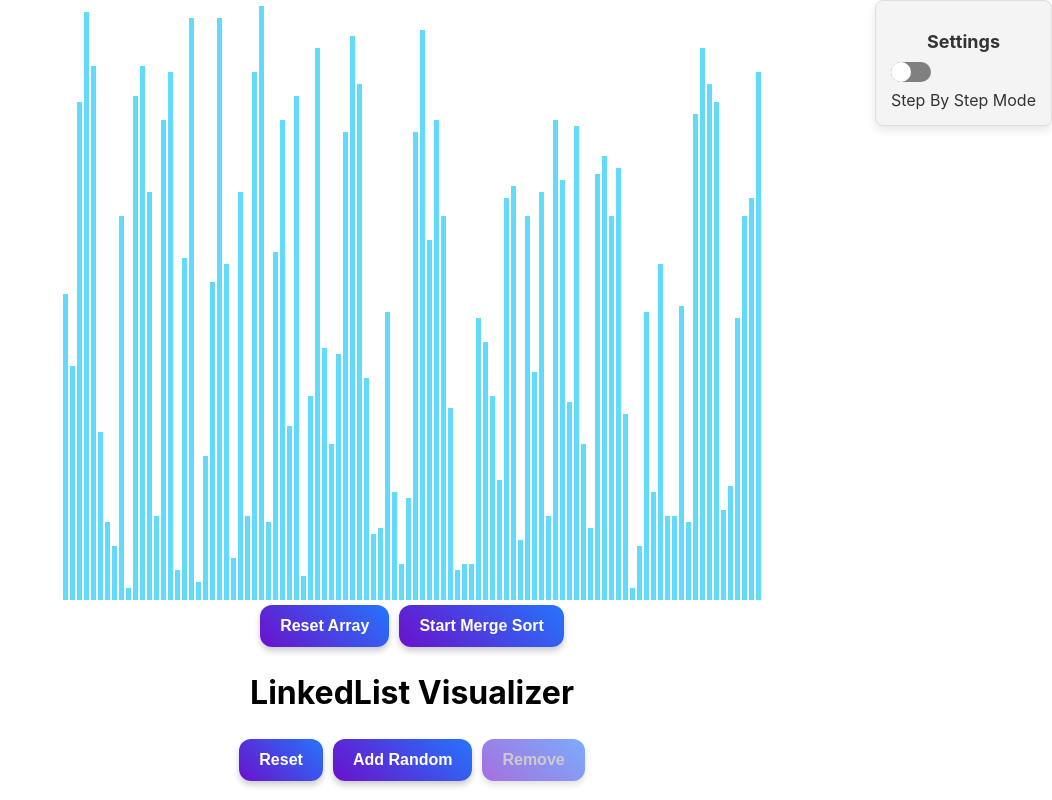
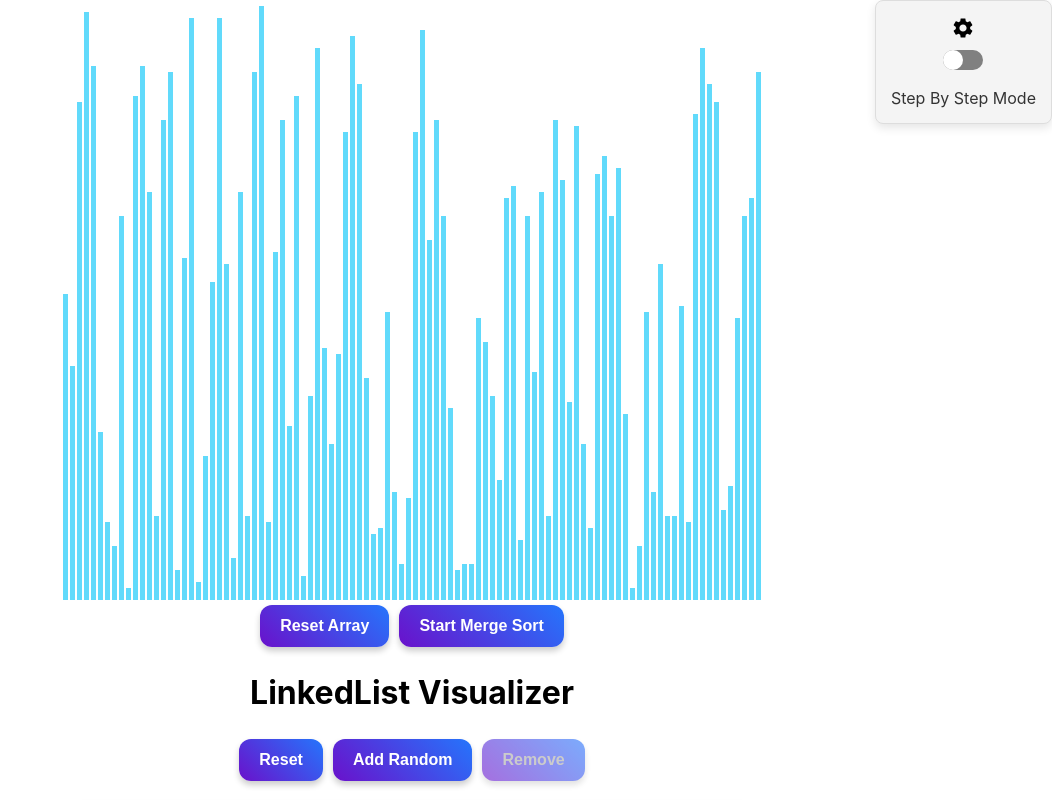
Before and after one commit to kevincas01/AlgoLens, a React (Create React App) app in the folder algo-lens-react/: page / in a window 1280 px wide. Shown: the top 800 px of the page, without its empty margins (228-1280 px from the left). Built offline with nearby package versions, Linux system fonts and the light colour scheme.

Commit message:
on mouse enter/leave for settings container

```diff
--- a/algo-lens-react/src/App.css
+++ b/algo-lens-react/src/App.css
@@ -83,8 +83,16 @@ button:disabled {
   margin: 0 auto;
   box-shadow: 0 4px 10px rgba(0, 0, 0, 0.1);
   text-align: center;
+  display: flex;
+  flex-direction: column;
+  justify-content: center;
+  align-items: center;
+
 }
 
+.settings-radio-groups-container {
+  overflow: hidden;
+}
 .settings-header {
   font-size: 18px;
   font-weight: bold;
@@ -96,9 +104,12 @@ button:disabled {
   display: flex;
   flex-direction: column;
   gap: 8px;
+  justify-content: center;
+  align-items: center;
 }
 
 .switch-mode-container {
+  margin: 10px;
   width: 40px;
   height: 20px;
   position: relative;
@@ -144,7 +155,7 @@ button:disabled {
 
 /* Hover state */
 .settings-checkbox:hover {
-  box-shadow: 0 0 6px #2a5298;
+  box-shadow: 0 0 8px #2a5298;
 }
 
 /* Focus state */
@@ -159,7 +170,6 @@ button:disabled {
   color: #333;
   vertical-align: middle;
 }
-
 
 .sorting-visualization {
   justify-items: center;
--- a/algo-lens-react/src/Components/HeaderSettings.js
+++ b/algo-lens-react/src/Components/HeaderSettings.js
@@ -1,13 +1,45 @@
-import React from "react";
+import React, { useEffect, useRef } from "react";
+import SettingsIcon from "@mui/icons-material/Settings";
+const HeaderSettings = ({ stepByStepMode, setStepByStepMode }) => {
+  const settingsContainerRef = useRef(null);
+  const radioGroupsContainerRef = useRef(null);
 
-const HeaderSettings = ({ stepByStepMode, setStepByStepMode }) => {
+  useEffect(() => {
+    const settingsContainer = settingsContainerRef.current;
+    const radioGroupsContainer = radioGroupsContainerRef.current;
+
+    const handleMouseEnter = () => {
+      radioGroupsContainer.style.width = "fit-content";
+      radioGroupsContainer.style.height = "fit-content";
+    };
+
+    const handleMouseLeave = () => {
+      radioGroupsContainer.style.width = "0";
+      radioGroupsContainer.style.height = "0";
+    };
+
+    // Add event listeners
+    settingsContainer.addEventListener("mouseenter", handleMouseEnter);
+    settingsContainer.addEventListener("mouseleave", handleMouseLeave);
+
+    // Cleanup to avoid memory leaks
+    return () => {
+      settingsContainer.removeEventListener("mouseenter", handleMouseEnter);
+      settingsContainer.removeEventListener("mouseleave", handleMouseLeave);
+    };
+  }, []);
+
   const handleModeChange = (event) => {
     setStepByStepMode((prevMode) => !prevMode);
   };
 
   return (
-    <div className="settings-container">
-      <h2 className="settings-header">Settings</h2>
+    <div className="settings-container" ref={settingsContainerRef}>
+      <SettingsIcon />
+      <div
+        className="settings-radio-groups-container"
+        ref={radioGroupsContainerRef}
+      >
         <div className="settings-radio-group">
           <span
             className={`switch-mode-container ${
@@ -22,9 +54,11 @@ const HeaderSettings = ({ stepByStepMode, setStepByStepMode }) => {
               className="settings-checkbox"
             />
           </span>
+
           <label htmlFor="stepByStepMode" className="settings-label">
             Step By Step Mode
           </label>
+        </div>{" "}
       </div>
     </div>
   );
```
Lines whose indentation alone changed are shown as unchanged.
